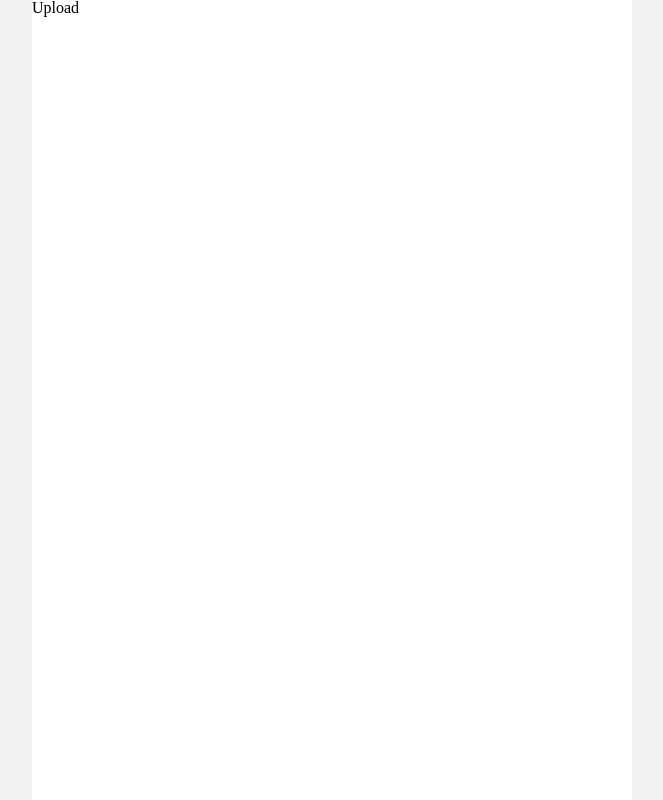
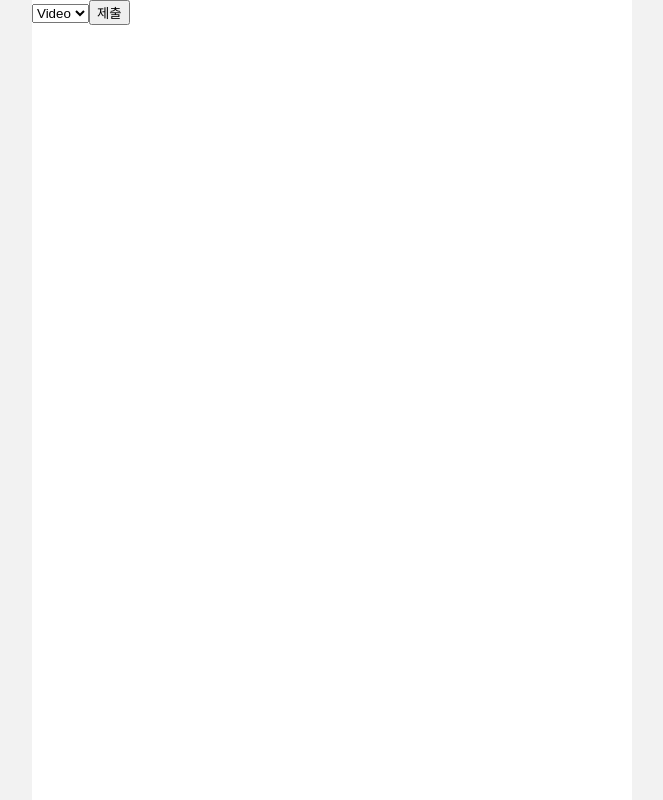
Before and after one commit to brother1-4752/motive-market, a Next.js app: page /upload in a window 1280 px wide. Shown: the whole page, without its empty margins (308-971 px from the left). Built offline with nearby package versions, Linux system fonts and the light colour scheme.

Commit message:
feat: 업로드 화면 기본 요소 구현(stt, 감정분석, 유튜브 bgm기능 제외)

```diff
--- a/pages/upload/index.tsx
+++ b/pages/upload/index.tsx
@@ -1,5 +1,55 @@
+import { CreateStt } from '@/hooks/useCreateStt';
+import axios from 'axios';
+import { SubmitHandler, useForm } from 'react-hook-form';
+
+export type UploadInputProps = {
+  selectedOption: string;
+  video: string;
+  audio: string;
+  text: string;
+  isAlramed: boolean;
+  isRepresentative: boolean;
+};
+
 const Upload = () => {
-  return <div>Upload</div>;
+  const {
+    register,
+    handleSubmit,
+    watch,
+    formState: { errors },
+  } = useForm<UploadInputProps>();
+
+  const onSubmitHandler: SubmitHandler<UploadInputProps> = async (data) => {
+    // const testData = await CreateStt(data.audio[0]);
+    // console.log(testData);
+    console.log(data.audio[0]);
+  };
+
+  return (
+    <div>
+      <form onSubmit={handleSubmit(onSubmitHandler)}>
+        <select {...register('selectedOption')}>
+          <option value="Video">Video</option>
+          <option value="Audio">Audio</option>
+          <option value="Text">Text</option>
+        </select>
+
+        {/* 선택한 옵션에 따라 input를 상황에 맞게 보여준다. */}
+        {/* TODO: 겹치지 않도록, 재사용성 높이기 */}
+
+        {watch('selectedOption') === 'Video' && (
+          <input {...register('video')} type="file" accept="video/*"></input>
+        )}
+        {watch('selectedOption') === 'Audio' && (
+          <input {...register('audio')} type="file" accept="audio/*"></input>
+        )}
+        {watch('selectedOption') === 'Text' && <input {...register('text')} />}
+
+        {/* naver STT 세팅되면, 텍스트화하고 감정분석 유틸함수로 프로퍼티 넘겨주기 */}
+        <button>제출</button>
+      </form>
+    </div>
+  );
 };
 
 export default Upload;
```
